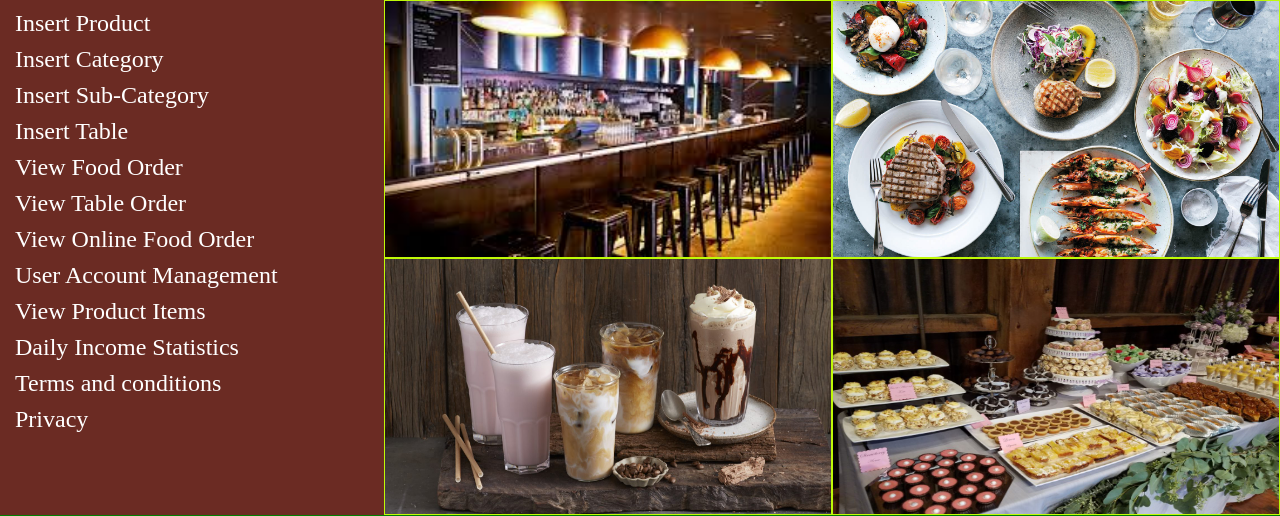
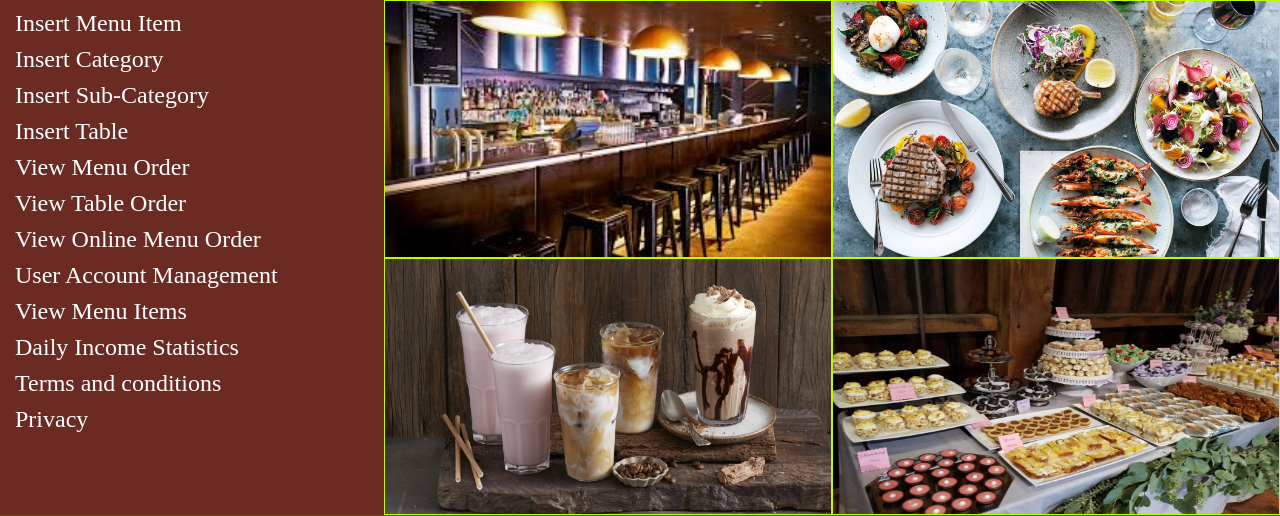
Before and after one commit to gpujwal054/WebAppOnlineFoodReservation, a PHP site: page /home.php in a window 1280 px wide. Shown: the part 100-616 px from the top of the page. Run offline with PHP 8.4, Linux system fonts and the light colour scheme.

Commit message:
Sidebar file committed

```diff
--- a/sidebar.php
+++ b/sidebar.php
@@ -10,7 +10,7 @@
 	<div class="sidebar" style="width: 30%;background-color: #6B2B23;float: left;height: 515px">
 		<ul style="padding: 0;margin-top: 5px">
 			<div class="col-10">
-				<li style="display: block"><a href="insert_product.php" style="font-family: times new roman;font-size: 24px;color: white">Insert Product</a></li>
+				<li style="display: block"><a href="insert_menu.php" style="font-family: times new roman;font-size: 24px;color: white">Insert Menu Item</a></li>
 			</div>
 			<div class="col-10">
 				<li style="display: block;"><a href="insert_category.php" style="font-family: times new roman;font-size: 24px;color: white">Insert Category</a></li>
@@ -22,19 +22,19 @@
 				<li style="display: block;"><a href="insert_table.php" style="font-family: times new roman;font-size: 24px;color: white">Insert Table</a></li>
 			</div>
 			<div class="col-10">
-				<li style="display: block;"><a href="view_foodOrder.php" style="font-family: times new roman;font-size: 24px;color: white">View Food Order</a></li>
+				<li style="display: block;"><a href="view_menuOrder.php" style="font-family: times new roman;font-size: 24px;color: white">View Menu Order</a></li>
 			</div>
 			<div class="col-10">
 				<li style="display: block;"><a href="view_tableOrder.php" style="font-family: times new roman;font-size: 24px;color: white">View Table Order</a></li>
 			</div>
 			<div class="col-10">
-				<li style="display: block;"><a href="view_onlineFoodOrder.php" style="font-family: times new roman;font-size: 24px;color: white">View Online Food Order</a></li>
+				<li style="display: block;"><a href="view_onlineMenuOrder.php" style="font-family: times new roman;font-size: 24px;color: white">View Online Menu Order</a></li>
 			</div>
 			<div class="col-10">
 				<li style="display: block;"><a href="user_accountManagement.php" style="font-family: times new roman;font-size: 24px;color: white">User Account Management</a></li>
 			</div>
 			<div class="col-10">
-				<li style="display: block;"><a href="view_items.php" style="font-family: times new roman;font-size: 24px;color: white">View Product Items</a></li>
+				<li style="display: block;"><a href="view_items.php" style="font-family: times new roman;font-size: 24px;color: white">View Menu Items</a></li>
 			</div>
 			<div class="col-10">
 				<li style="display: block;"><a href="daily_incomeStatistics.php" style="font-family: times new roman;font-size: 24px;color: white">Daily Income Statistics</a></li>
```
